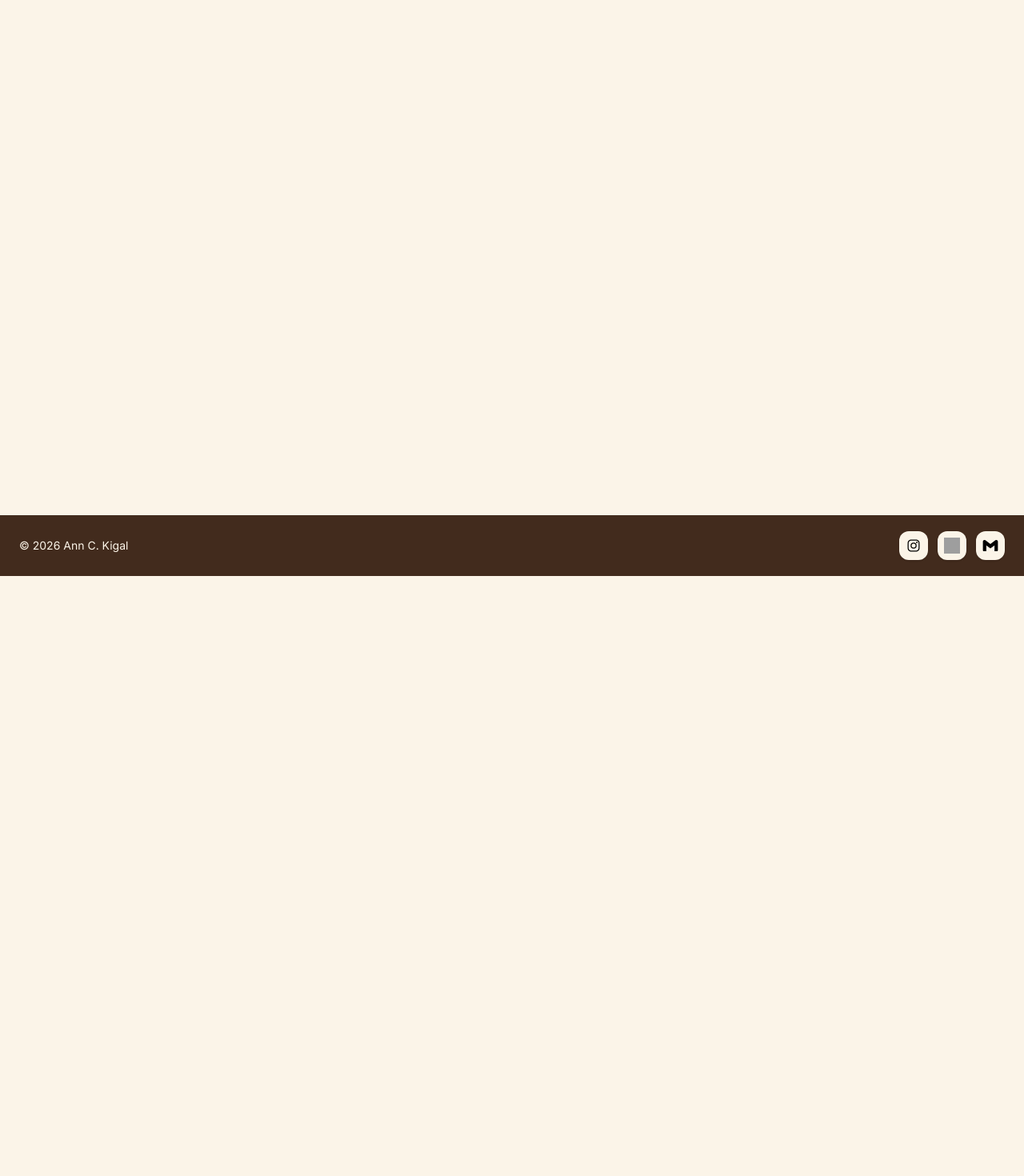
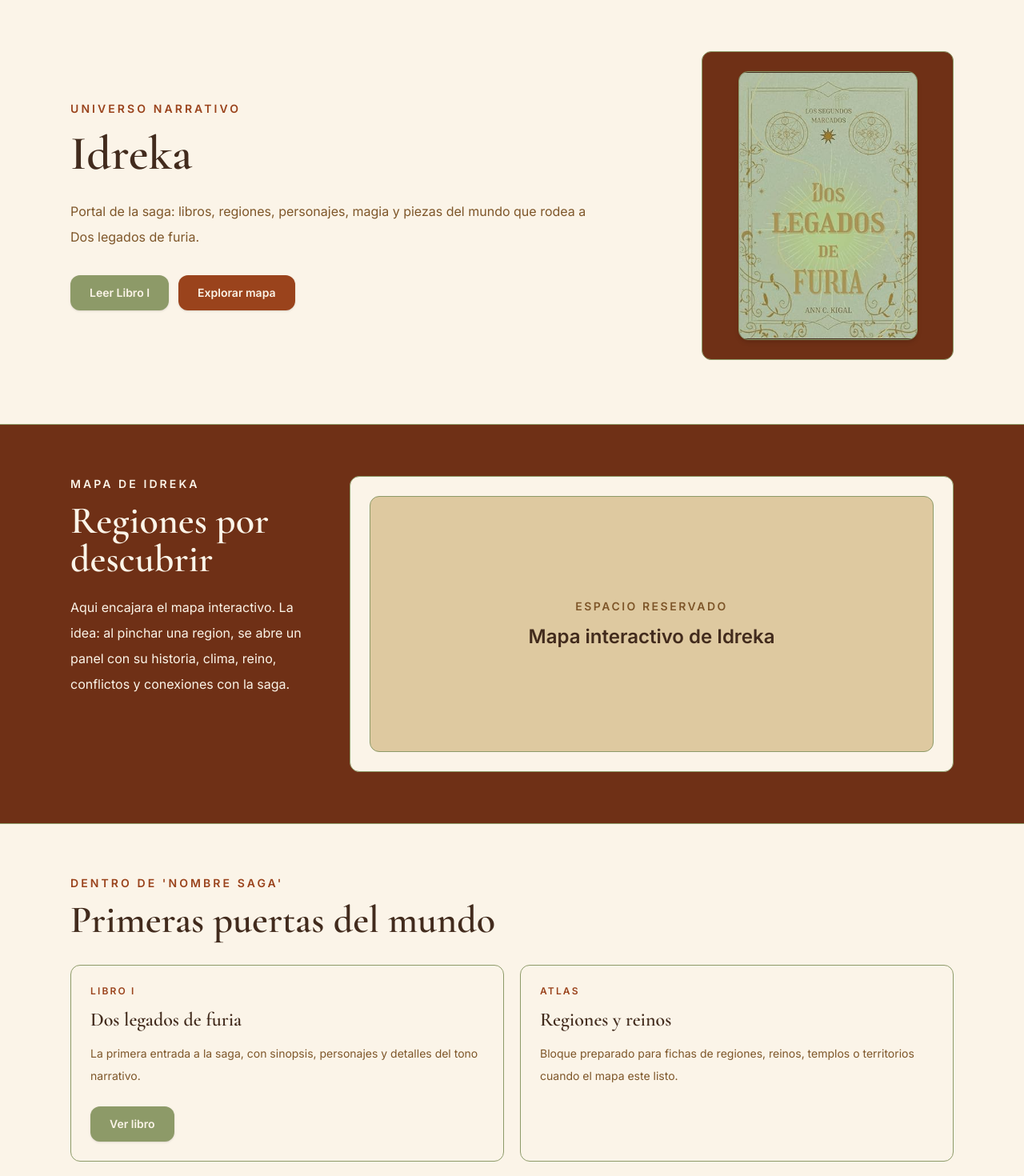
Before and after one commit to LauraLlamass/ann_kigal, a Next.js app: page /projects/idreka in a window 1280 px wide. Shown: the part 80-1550 px from the top of the page at 80% size. Before the commit the page ends 800 px from the top, so only its background shows below. Built offline with nearby package versions, Linux system fonts and the light colour scheme; grey boxes are pictures that could not be loaded.

Commit message:
feat: add Dos legados de furia book sections

```diff
--- a/src/components/books/BookCharacters.tsx
+++ b/src/components/books/BookCharacters.tsx
@@ -24,7 +24,7 @@ export default function BookCharacters() {
       <div className="mx-auto max-w-6xl px-6 py-16">
         <div className="flex flex-col gap-4 sm:flex-row sm:items-end sm:justify-between">
           <div>
-            <p className="text-sm font-semibold uppercase tracking-[0.22em] text-sage">
+            <p className="text-sm font-semibold uppercase tracking-[0.22em] text-paper">
               Personajes
             </p>
             <h2 className="mt-3 text-4xl font-semibold text-paper sm:text-5xl">
@@ -54,7 +54,7 @@ export default function BookCharacters() {
                 />
               </div>
               <div className="p-6">
-                <p className="text-xs font-semibold uppercase tracking-[0.18em] text-accent">
+                <p className="text-xs font-semibold uppercase tracking-[0.18em] text-copper">
                   {character.role}
                 </p>
                 <h3 className="mt-3 text-2xl font-semibold text-ink">
--- a/src/components/books/BookDetails.tsx
+++ b/src/components/books/BookDetails.tsx
@@ -1,9 +1,9 @@
 const bookDetails = [
-  "Enemies to lovers",
-  "Fantasia romantica",
-  "Secretos familiares",
+  "Fantasía romántica",
+  "Fantástica de acción y aventura",
+  "Fantasía épica",
   "Magia antigua",
-  "Tension lenta",
+  "Slow burn",
   "Saga en desarrollo",
 ];
 
@@ -11,7 +11,7 @@ export default function BookDetails() {
   return (
     <section className="border-t border-line bg-paper">
       <div className="mx-auto max-w-6xl px-6 py-16">
-        <p className="text-sm font-semibold uppercase tracking-[0.22em] text-accent">
+        <p className="text-sm font-semibold uppercase tracking-[0.22em] text-copper">
           Dentro del libro
         </p>
         <h2 className="mt-3 text-4xl font-semibold text-ink sm:text-5xl">
--- a/src/components/books/BookHero.tsx
+++ b/src/components/books/BookHero.tsx
@@ -4,27 +4,20 @@ import Image from "next/image";
 export default function BookHero() {
   return (
     <section className="mx-auto grid w-full max-w-6xl items-center gap-10 px-6 py-16 lg:min-h-[680px] lg:grid-cols-[0.78fr_1fr] lg:py-20">
-      <div className="relative mx-auto aspect-[3/4] w-full max-w-sm overflow-hidden rounded-xl border border-line bg-clay shadow-md lg:mx-0">
+      <div className="relative mx-auto aspect-[2/3] w-full max-w-sm overflow-hidden rounded-xl border border-line bg-clay shadow-md lg:mx-0">
         <Image
-          src="/images/fotobase.png"
+          src="/images/DLDF.jpg"
           alt="Portada provisional del libro"
           fill
           priority
-          className="object-cover"
+          className="object-contain p-3"
           sizes="(min-width: 1024px) 384px, 100vw"
         />
-        <div className="absolute inset-x-6 bottom-6 rounded-xl border border-line bg-paper/90 p-5 text-ink shadow-sm">
-          <p className="text-xs font-semibold uppercase tracking-[0.18em] text-accent">
-            Libro destacado
-          </p>
-          <p className="mt-2 text-2xl font-semibold leading-none">
-            Dos legados de furia
-          </p>
-        </div>
+
       </div>
 
       <div>
-        <p className="text-sm font-semibold uppercase tracking-[0.24em] text-accent">
+        <p className="text-sm font-semibold uppercase tracking-[0.24em] text-copper">
           Saga pendiente · Libro I
         </p>
         <h1 className="mt-4 max-w-3xl text-3xl font-semibold leading-[0.98] text-ink sm:text-4xl lg:text-5xl">
--- a/src/components/books/BookSynopsis.tsx
+++ b/src/components/books/BookSynopsis.tsx
@@ -2,7 +2,7 @@ export default function BookSynopsis() {
   return (
     <section className="mx-auto grid max-w-6xl gap-10 px-6 py-16 lg:grid-cols-[0.42fr_1fr] lg:py-20">
       <div>
-        <p className="text-sm font-semibold uppercase tracking-[0.22em] text-accent">
+        <p className="text-sm font-semibold uppercase tracking-[0.22em] text-copper">
           Sinopsis
         </p>
         <h2 className="mt-3 text-4xl font-semibold text-ink sm:text-5xl">
--- /dev/null
+++ b/src/components/idreka/IdrekaDoors.tsx
@@ -0,0 +1,49 @@
+import ButtonLink from "@/components/ui/ButtonLink";
+
+export default function IdrekaDoors() {
+  return (
+    <section className="mx-auto max-w-6xl px-6 py-16">
+      <p className="text-sm font-semibold uppercase tracking-[0.22em] text-copper">
+        Dentro de 'nombre saga'
+      </p>
+      <h2 className="mt-3 text-4xl font-semibold text-ink sm:text-5xl">
+        Primeras puertas del mundo
+      </h2>
+
+      <div className="mt-8 grid gap-5 md:grid-cols-2">
+        <article className="rounded-xl border border-line bg-paper p-6 text-ink">
+          <p className="text-xs font-semibold uppercase tracking-[0.18em] text-copper">
+            Libro I
+          </p>
+          <h3 className="mt-3 text-2xl font-semibold text-ink">
+            Dos legados de furia
+          </h3>
+          <p className="mt-3 text-sm leading-7 text-muted">
+            La primera entrada a la saga, con sinopsis, personajes y detalles
+            del tono narrativo.
+          </p>
+          <ButtonLink
+            className="mt-6 w-fit px-5"
+            href="/projects/idreka/dos-legados-de-furia"
+            variant="sage"
+          >
+            Ver libro
+          </ButtonLink>
+        </article>
+
+        <article className="rounded-xl border border-line bg-paper p-6 text-ink">
+          <p className="text-xs font-semibold uppercase tracking-[0.18em] text-copper">
+            Atlas
+          </p>
+          <h3 className="mt-3 text-2xl font-semibold text-ink">
+            Regiones y reinos
+          </h3>
+          <p className="mt-3 text-sm leading-7 text-muted">
+            Bloque preparado para fichas de regiones, reinos, templos o
+            territorios cuando el mapa este listo.
+          </p>
+        </article>
+      </div>
+    </section>
+  );
+}
--- /dev/null
+++ b/src/components/idreka/IdrekaHero.tsx
@@ -0,0 +1,40 @@
+import ButtonLink from "@/components/ui/ButtonLink";
+import Image from "next/image";
+
+export default function IdrekaHero() {
+  return (
+    <section className="mx-auto grid w-full max-w-6xl items-center gap-10 px-6 py-16 lg:grid-cols-[1fr_0.42fr] lg:py-20">
+      <div>
+        <p className="text-sm font-semibold uppercase tracking-[0.22em] text-copper">
+          Universo narrativo
+        </p>
+        <h1 className="mt-4 text-5xl font-semibold leading-[1.02] text-ink sm:text-6xl">
+          Idreka
+        </h1>
+        <p className="mt-6 max-w-2xl text-base leading-8 text-muted">
+          Portal de la saga: libros, regiones, personajes, magia y piezas del
+          mundo que rodea a Dos legados de furia.
+        </p>
+        <div className="mt-8 flex flex-wrap gap-3">
+          <ButtonLink href="/projects/idreka/dos-legados-de-furia" variant="sage">
+            Leer Libro I
+          </ButtonLink>
+          <ButtonLink href="#mapa">Explorar mapa</ButtonLink>
+        </div>
+      </div>
+
+      <div className="flex justify-center rounded-xl border border-line bg-clay p-6">
+        <div className="relative aspect-[2/3] w-full max-w-56 overflow-hidden rounded-xl border border-line bg-ink shadow-md">
+          <Image
+            src="/images/DLDF.jpg"
+            alt="Portada de Dos legados de furia"
+            fill
+            priority
+            className="object-contain"
+            sizes="224px"
+          />
+        </div>
+      </div>
+    </section>
+  );
+}
--- /dev/null
+++ b/src/components/idreka/IdrekaMap.tsx
@@ -0,0 +1,35 @@
+export default function IdrekaMap() {
+  return (
+    <section className="border-y border-line bg-clay text-paper" id="mapa">
+      <div className="mx-auto grid max-w-6xl gap-8 px-6 py-16 lg:grid-cols-[0.42fr_1fr]">
+        <div>
+          <p className="text-sm font-semibold uppercase tracking-[0.22em] text-paper">
+            Mapa de Idreka
+          </p>
+          <h2 className="mt-3 text-4xl font-semibold text-paper sm:text-5xl">
+            Regiones por descubrir
+          </h2>
+          <p className="mt-5 text-base leading-8 text-paper">
+            Aqui encajara el mapa interactivo. La idea: al pinchar una region,
+            se abre un panel con su historia, clima, reino, conflictos y
+            conexiones con la saga.
+          </p>
+        </div>
+
+        <div className="rounded-xl border border-line bg-paper p-6 text-ink">
+          <div className="grid min-h-80 place-items-center rounded-xl border border-line bg-parchment p-6 text-center">
+            <div>
+              <p className="text-sm font-semibold uppercase tracking-[0.18em] text-muted">
+                Espacio reservado
+              </p>
+              <p className="mt-3 text-2xl font-semibold text-ink">
+                Mapa interactivo de Idreka
+              </p>
+
+            </div>
+          </div>
+        </div>
+      </div>
+    </section>
+  );
+}
--- /dev/null
+++ b/src/components/projects/ProjectsList.tsx
@@ -0,0 +1,73 @@
+import ButtonLink from "@/components/ui/ButtonLink";
+import Image from "next/image";
+
+const projects = [
+  {
+    title: "Nombre saga",
+    eyebrow: "Saga en construcción",
+    text: "Universo narrativo de fantasia romantica donde vive Dos legados de furia, el primer libro de la saga.",
+    href: "/projects/idreka",
+    image: "/images/DLDF.jpg",
+  },
+];
+
+export default function ProjectsList() {
+  return (
+    <section className="bg-paper text-ink">
+      <div className="mx-auto w-full max-w-6xl px-6 py-16 lg:py-20">
+        <div className="max-w-3xl">
+          <p className="text-sm font-semibold uppercase tracking-[0.22em] text-copper">
+            Proyectos
+          </p>
+          <h1 className="mt-4 text-4xl font-semibold text-ink sm:text-5xl">
+            Proyectos abiertos
+          </h1>
+          <p className="mt-5 max-w-2xl text-base leading-8 text-muted">
+            Espacio para reunir los libros, ilustraciones y trabajos creativos
+            que estan activos o preparados para consulta.
+          </p>
+        </div>
+
+        <div className="mt-10 grid gap-5 md:grid-cols-2 lg:grid-cols-3">
+          {projects.map((project) => (
+            <article
+              className="flex h-full flex-col overflow-hidden rounded-xl border border-line bg-paper text-ink"
+              key={project.href}
+            >
+              <div className="flex justify-center border-b border-line bg-clay p-5">
+                <div className="relative aspect-[2/3] w-full max-w-44 overflow-hidden rounded-xl border border-line bg-ink shadow-md">
+                  <Image
+                    src={project.image}
+                    alt={`Portada de ${project.title}`}
+                    fill
+                    className="object-contain"
+                    sizes="176px"
+                  />
+                </div>
+              </div>
+
+              <div className="flex flex-1 flex-col p-6">
+                <p className="text-xs font-semibold uppercase tracking-[0.18em] text-copper">
+                  {project.eyebrow}
+                </p>
+                <h2 className="mt-3 text-2xl font-semibold text-ink">
+                  {project.title}
+                </h2>
+                <p className="mt-3 text-sm leading-7 text-muted">
+                  {project.text}
+                </p>
+                <ButtonLink
+                  className="mt-6 w-fit px-5"
+                  href={project.href}
+                  variant="sage"
+                >
+                  Entrar a 'nombre saga'
+                </ButtonLink>
+              </div>
+            </article>
+          ))}
+        </div>
+      </div>
+    </section>
+  );
+}
```
Also changed, not shown: public/images/DLDF.jpg (added).
